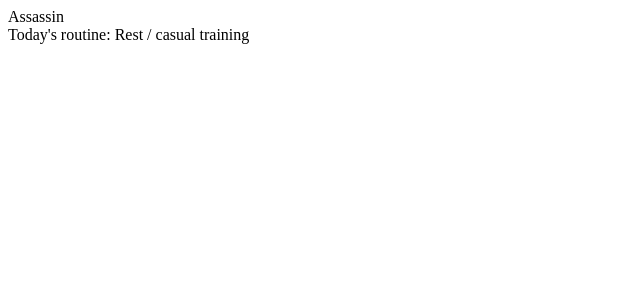
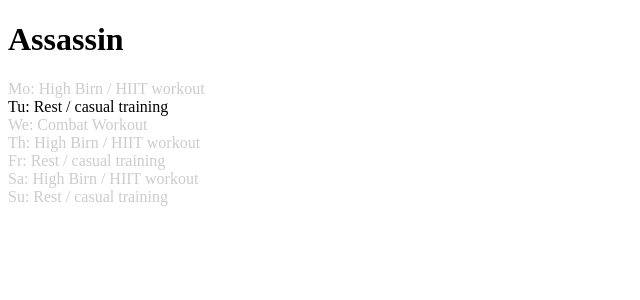
Before and after one commit to Lana-sloth/training-plan, an Angular app: page / in a window 1280 px wide. Shown: the top 300 px of the page, without its empty margins (0-640 px from the left). Built offline with nearby package versions, Linux system fonts and the light colour scheme.

Commit message:
Shows list of workouts for a week, highlights workout for today

```diff
--- a/src/app/habits/habits.component.ts
+++ b/src/app/habits/habits.component.ts
@@ -4,26 +4,29 @@ import { Component } from '@angular/core';
   selector: 'habits',
   styleUrls: ['../app.component.css'],
   template: `
-    <div>{{ workout.title }}</div>
-    <div>Today's routine: {{ workout.exersises[today] }}</div>
-    <div></div>
+    <h1>{{ workout.title }}</h1>
+    <div
+    *ngFor='let exersise of workout.exersises'
+    [style.color]='(getDayOfWeek(exersise.index) ? "#000":"#ccc")'>
+        {{ exersise.day }}: {{ exersise.workout }}
+    </div>
   `
 })
 export class HabitsComponent {
-    today = this.getDayOfWeek();
-    getDayOfWeek(){
-        return new Date().getDay() - 1;
+    getDayOfWeek(day){
+        let today = new Date().getDay();
+        if (today == day) return true;
     }
     assassin = {
         title: 'Assassin',
         exersises: [
-            'High Birn / HIIT workout',
-            'Rest / casual training',
-            'Combat Workout',
-            'High Birn / HIIT workout',
-            'Rest / casual training',
-            'High Birn / HIIT workout',
-            'Rest / casual training'
+            {workout:'High Birn / HIIT workout', day:'Mo', index:1},
+            {workout:'Rest / casual training', day:'Tu', index:2},
+            {workout:'Combat Workout', day:'We', index:3},
+            {workout:'High Birn / HIIT workout', day:'Th', index:4},
+            {workout:'Rest / casual training', day:'Fr', index:5},
+            {workout:'High Birn / HIIT workout', day:'Sa', index:6},
+            {workout:'Rest / casual training', day:'Su', index:7}
         ]
     }
     workout = this.assassin;
```
